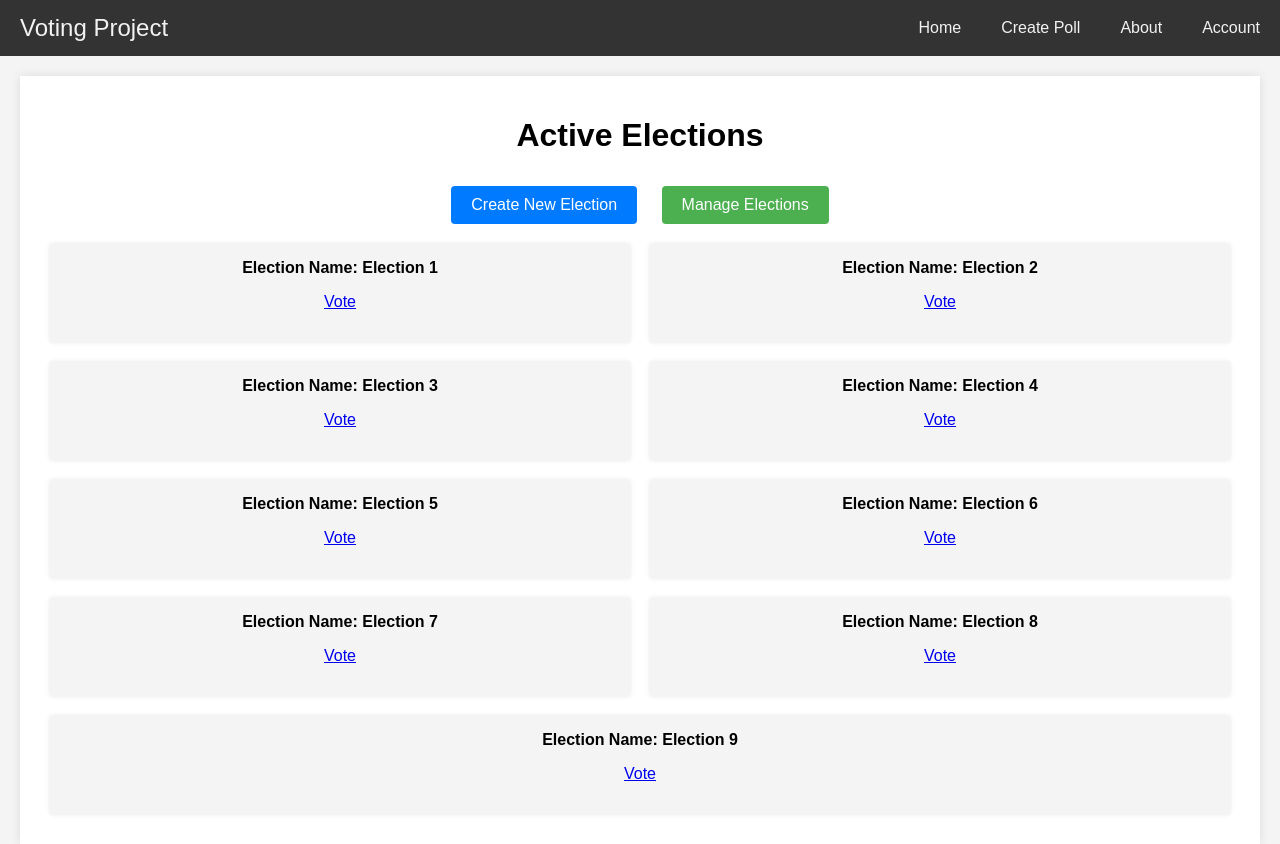
After one commit to MaheelLLC/CIS-375-Vote-Project, a Django app: page /vote/electionPage/ in a window 1280 px wide. The commit adds this page. Run offline with Django 5.2, Linux system fonts and the light colour scheme; the visitor is signed in with stand-in values (Sample User, id 1).

Commit message:
electionPage html

```diff
--- /dev/null
+++ b/vote_app/templates/electionPage.html
@@ -0,0 +1,180 @@
+<!DOCTYPE html>
+<html lang="en">
+<head>
+    <meta charset="UTF-8">
+    <meta name="viewport" content="width=device-width, initial-scale=1.0">
+    <title>Active Elections - Voting Project</title>
+    <style>
+        body {
+            font-family: Arial, sans-serif;
+            margin: 0;
+            padding: 0;
+            background-color: #f4f4f4;
+        }
+        .navbar {
+            overflow: hidden;
+            background-color: #333;
+            display: flex;
+            justify-content: space-between;
+            align-items: center;
+        }
+        .navbar .title {
+            color: #f2f2f2;
+            padding: 14px 20px;
+            text-decoration: none;
+            font-size: 1.5em;
+        }
+        .navbar .menu {
+            display: flex;
+        }
+        .navbar a {
+            float: left;
+            display: block;
+            color: #f2f2f2;
+            text-align: center;
+            padding: 14px 20px;
+            text-decoration: none;
+        }
+        .navbar a:hover {
+            background-color: #ddd;
+            color: black;
+        }
+        .navbar .active {
+            background-color: #4CAF50; /* Highlight color */
+            color: white;
+        }
+        .container {
+            padding: 20px;
+            max-width: 1200px; /* Increased max-width for rows of 3 */
+            margin: 0 auto;
+            background: white;
+            box-shadow: 0 0 10px rgba(0, 0, 0, 0.1);
+            margin-top: 20px;
+            text-align: center;
+        }
+        h1 {
+            text-align: center;
+        }
+        .button {
+            display: inline-block;
+            background-color: #4CAF50;
+            color: white;
+            padding: 10px 20px;
+            text-align: center;
+            text-decoration: none;
+            border-radius: 4px;
+            cursor: pointer;
+            margin: 10px;
+        }
+        .button:hover {
+            background-color: #45a049;
+        }
+        .button.create {
+            background-color: #007BFF;
+        }
+        .button.create:hover {
+            background-color: #0056b3;
+        }
+        .election-list {
+            display: flex;
+            flex-wrap: wrap;
+            justify-content: space-between;
+        }
+        .election-item {
+            background: #f4f4f4;
+            margin: 10px;
+            padding: 15px;
+            flex: 1 0 30%;
+            box-shadow: 0 0 5px rgba(0, 0, 0, 0.1);
+        }
+        .election-item ul {
+            list-style-type: none;
+            padding: 0;
+        }
+        .election-item li {
+            margin-bottom: 10px;
+        }
+    </style>
+</head>
+<body>
+
+<div class="navbar">
+    <div class="title">Voting Project</div>
+    <div class="menu">
+        <a href="{% url 'home' %}">Home</a>
+        <a href="{% url 'create_poll' %}">Create Poll</a>
+        <a href="{% url 'about' %}">About</a>
+        <a href="{% url 'account' %}">Account</a>
+    </div>
+</div>
+
+<div class="container">
+    <h1>Active Elections</h1>
+
+    <!-- Centered create and manage election buttons -->
+    <div>
+        <a href="{% url 'create_poll' %}" class="button create">Create New Election</a>
+        <a href="{% url 'manage_elections' %}" class="button">Manage Elections</a>
+    </div>
+
+    <div class="election-list">
+        <!-- Example active elections -->
+        <div class="election-item">
+            <strong>Election Name: Election 1</strong>
+            <ul>
+                <li><a href="#">Vote</a></li>
+            </ul>
+        </div>
+        <div class="election-item">
+            <strong>Election Name: Election 2</strong>
+            <ul>
+                <li><a href="#">Vote</a></li>
+            </ul>
+        </div>
+        <div class="election-item">
+            <strong>Election Name: Election 3</strong>
+            <ul>
+                <li><a href="#">Vote</a></li>
+            </ul>
+        </div>
+        <div class="election-item">
+            <strong>Election Name: Election 4</strong>
+            <ul>
+                <li><a href="#">Vote</a></li>
+            </ul>
+        </div>
+        <div class="election-item">
+            <strong>Election Name: Election 5</strong>
+            <ul>
+                <li><a href="#">Vote</a></li>
+            </ul>
+        </div>
+        <div class="election-item">
+            <strong>Election Name: Election 6</strong>
+            <ul>
+                <li><a href="#">Vote</a></li>
+            </ul>
+        </div>
+        <div class="election-item">
+            <strong>Election Name: Election 7</strong>
+            <ul>
+                <li><a href="#">Vote</a></li>
+            </ul>
+        </div>
+        <div class="election-item">
+            <strong>Election Name: Election 8</strong>
+            <ul>
+                <li><a href="#">Vote</a></li>
+            </ul>
+        </div>
+        <div class="election-item">
+            <strong>Election Name: Election 9</strong>
+            <ul>
+                <li><a href="#">Vote</a></li>
+            </ul>
+        </div>
+    </div>
+</div>
+
+</body>
+</html>
--- a/vote_app/templates/homepage.html
+++ b/vote_app/templates/homepage.html
@@ -51,6 +51,7 @@
     <div class="title">Voting Project</div>
     <div class="menu">
         <a href="{% url 'home' %}" class="active">Home</a>
+        <a href="{% url 'electionPage' %}">Election Page</a>
         <a href="{% url 'create_poll' %}">Create Poll</a>
         <a href="{% url 'about' %}">About</a>
         <a href="{% url 'account' %}">Account</a>
--- a/vote_app/urls.py
+++ b/vote_app/urls.py
@@ -9,6 +9,7 @@ urlpatterns = [
     path('account/', login_required(views.account), name='account'),
     path('create-poll/', login_required(views.create_poll), name='create_poll'),
     path('submit-poll/', login_required(views.submit_poll), name='submit_poll'),
+    path('electionPage/', login_required(views.electionPage), name='electionPage'),
     path('manage-elections/', login_required(views.manage_elections), name='manage_elections'),
     path('change-password/', login_required(views.change_password), name='change_password'),
     path('submit-password/', login_required(views.submit_password), name='submit_password'),
--- a/vote_app/views.py
+++ b/vote_app/views.py
@@ -68,6 +68,10 @@ def account(request):
     return render(request, 'account.html')
 
 @login_required
+def electionPage(request):
+    return render(request, 'electionPage.html')
+
+@login_required
 def create_poll(request):
     return render(request, 'create_poll.html')
 
```
